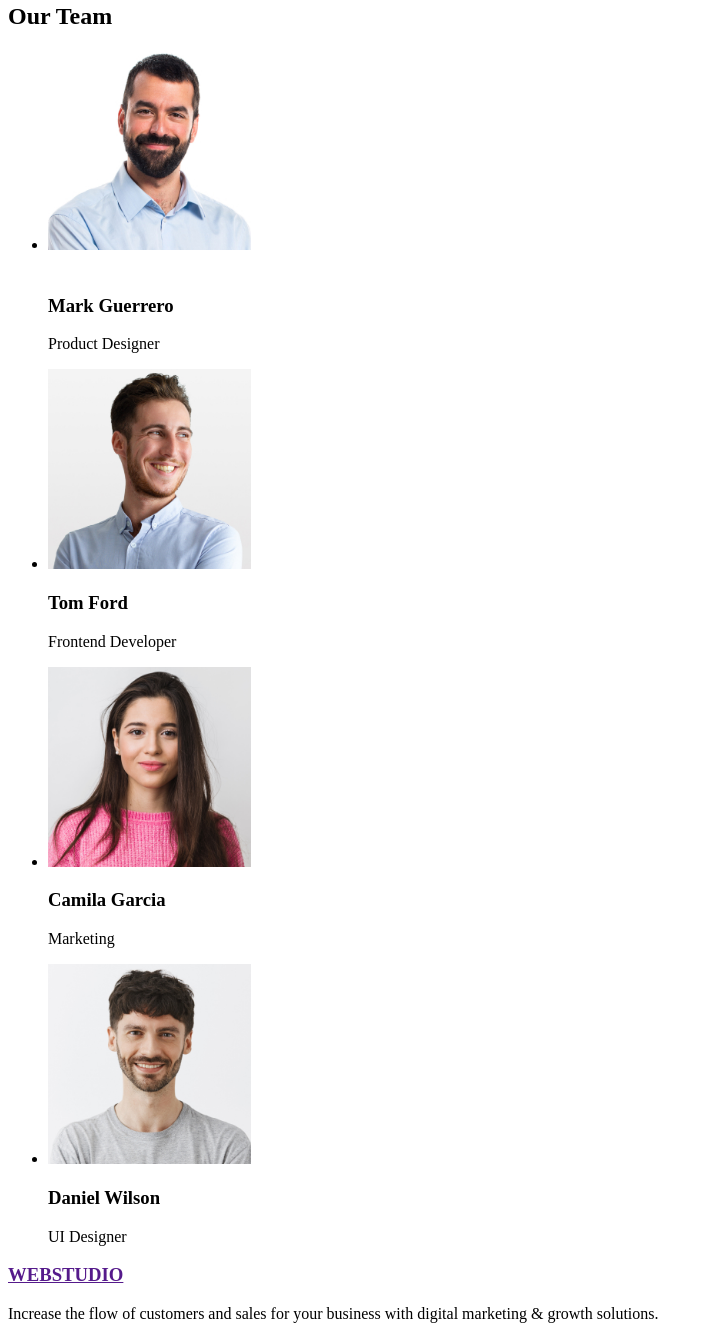
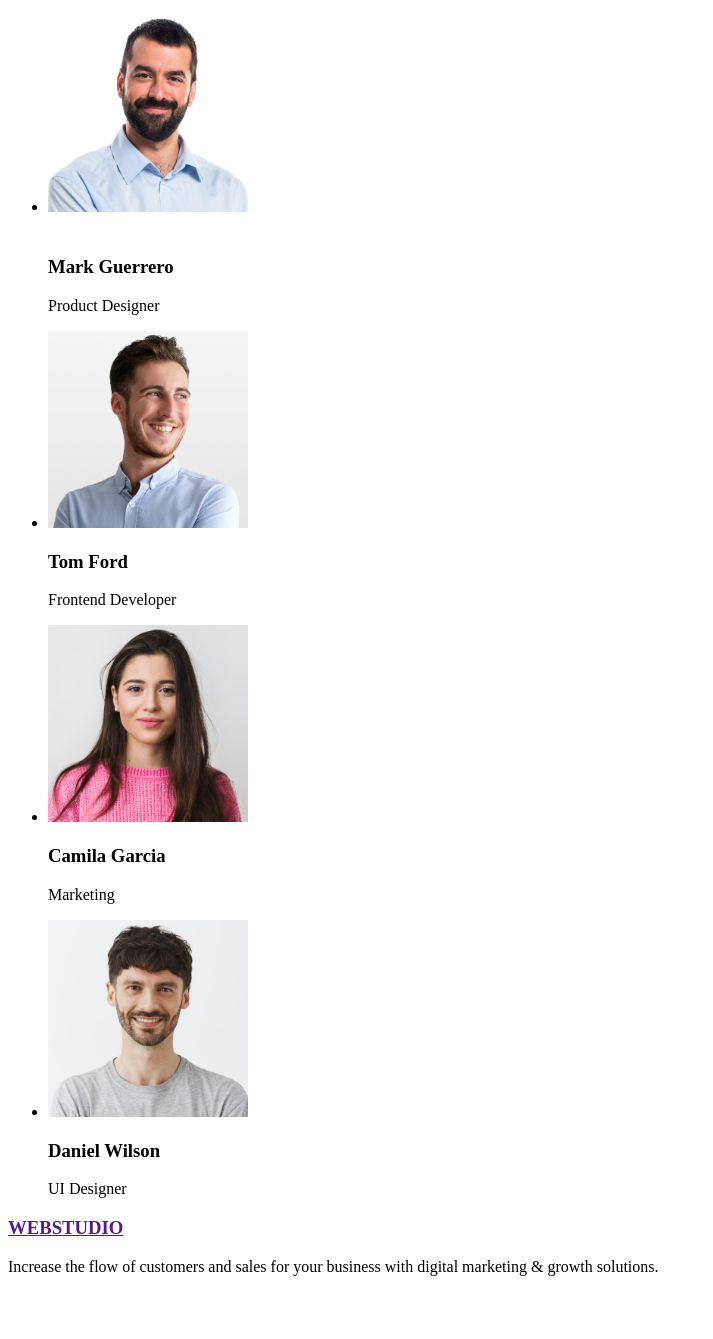
Before and after one commit to Vitalii1983-vr/goit-markup-hw-01, a plain HTML site: page index.html in a window 1280 px wide. Shown: the part 406-1745 px from the top of the page, without its empty margins (0-713 px from the left). After the commit the page ends 1698 px from the top, so only its background shows below. Drawn offline with Linux system fonts and the light colour scheme.

Commit message:
commit message

```diff
--- a/index.html
+++ b/index.html
@@ -11,9 +11,15 @@
       <nav>
         <a href="">WEBSTUDIO</a>
         <ul>
-          <li><a href="" target="_blank">Studio</a></li>
-          <li><a href="" target="_blank">Portfolio</a></li>
-          <li><a href="" target="_blank">Contacts</a></li>
+          <li>
+            <a href="">Studio</a>
+          </li>
+          <li>
+            <a href="">Portfolio</a>
+          </li>
+          <li>
+            <a href="">Contacts</a>
+          </li>
         </ul>
       </nav>
 
@@ -30,12 +36,7 @@
     <main>
       <!-- #region Hero Основний зміст та кнопка-->
       <section>
-        <h1>
-          <p>
-            Effective Solutions <br />
-            for Your Business
-          </p>
-        </h1>
+        <h1>Effective Solutions for Your Business</h1>
         <button type="button">Order Service</button>
       </section>
       <!-- #endregion Hero Основний зміст та кнопка-->
@@ -71,32 +72,45 @@
 
       <!-- #region 2 Our Team -->
       <section>
-        <h2 id="Our Team">Our Team</h2>
-        <!-- Team Card 1 -->
+        <h2>Our Team</h2>
+        <!-- team-card-1 -->
         <ul>
           <li>
-            <img src="./images/Team card/Team Card 1.jpg" alt="Team Card 1"
-            width: "200" height="200"/>
+            <img
+              src="./images/Team card/team-card-1.jpg"
+              alt="team-card-1"
+              width="200"
+            />
             <h3><br />Mark Guerrero<br /></h3>
             <p>Product Designer<br /></p>
           </li>
-
+          <!-- team-card-2 -->
           <li>
-            <img src="./images/Team card/Team Card 2.jpg" alt="Team Card 2"
-            width: "200" height="200" />
+            <img
+              src="./images/Team card/team-card-2.jpg"
+              alt="team-card-2"
+              width="200"
+            />
             <h3>Tom Ford</h3>
             <p>Frontend Developer</p>
           </li>
-
+          <!-- team-card-3 -->
           <li>
-            <img src="./images/Team card/Team Card 3.jpg" alt="Team Card 3"
-            width: "200" height="200" />
+            <img
+              src="./images/Team card/team-card-3.jpg"
+              alt="team-card-3"
+              width="200"
+            />
             <h3>Camila Garcia</h3>
             <p>Marketing</p>
           </li>
+          <!-- team-card-4 -->
           <li>
-            <img src="./images/Team card/Team Card 4.jpg" alt="Team Card 4"
-            width: "200" height="200"/>
+            <img
+              src="./images/Team card/team-card-4.jpg"
+              alt="team-card-4"
+              width="200"
+            />
             <h3>Daniel Wilson</h3>
             <p>UI Designer</p>
           </li>
@@ -110,9 +124,7 @@
     <footer>
       <div>
         <h3>
-          <p>
-            <a href="">WEBSTUDIO</a>
-          </p>
+          <a href="">WEBSTUDIO</a>
         </h3>
         <p>
           Increase the flow of customers and sales for your business with
```
Also changed, not shown: images/Team card/Team Card 1.jpg (deleted), images/Team card/Team Card 2.jpg (deleted), images/Team card/Team Card 4.jpg (deleted), images/Team card/team-card-1.jpg (added), images/Team card/team-card-2.jpg (added), images/Team card/team-card-3.jpg (renamed from images/Team card/Team Card 3.jpg), images/Team card/team-card-4.jpg (added), images/Team card/Новая папка/Team Card 1.jpg (deleted), images/Team card/Новая папка/Team Card 2.jpg (deleted), images/Team card/Новая папка/Team Card 3.jpg (deleted), images/Team card/Новая папка/Team Card 4.jpg (deleted), 1 other file.
